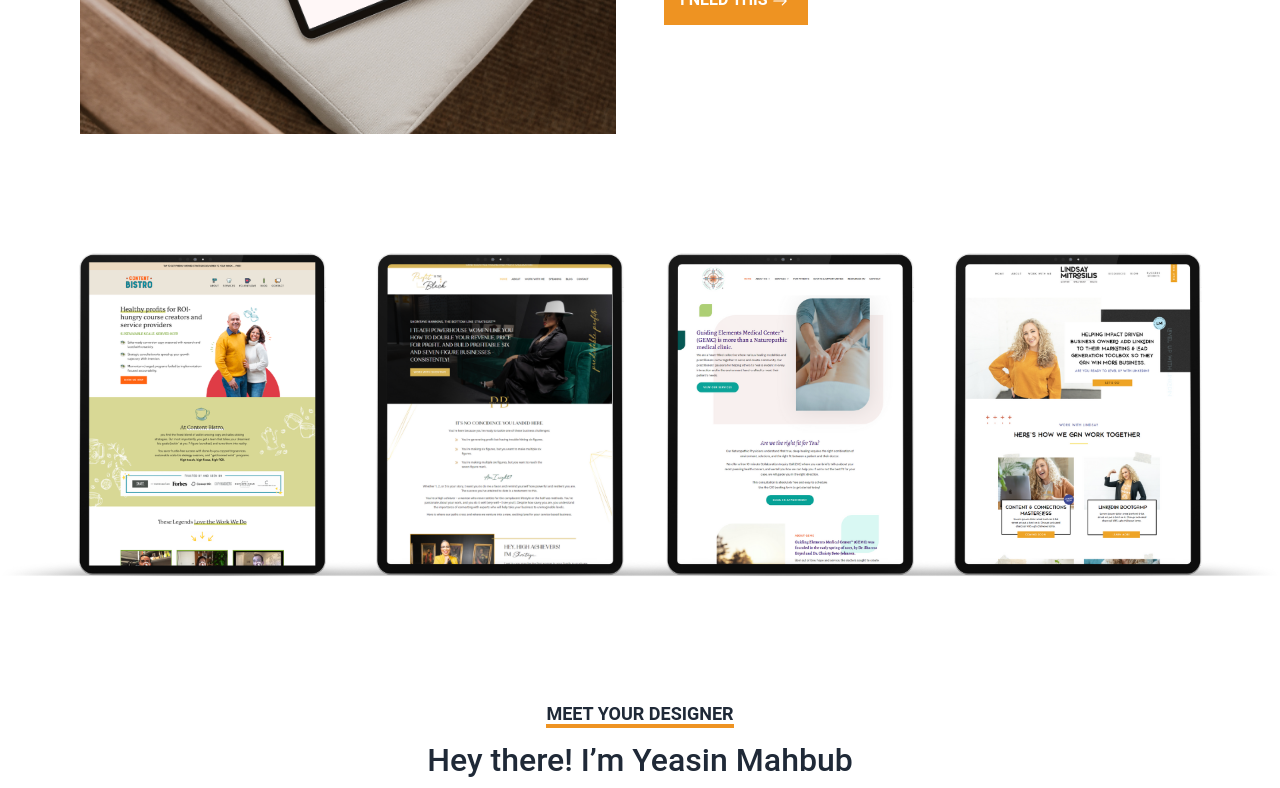
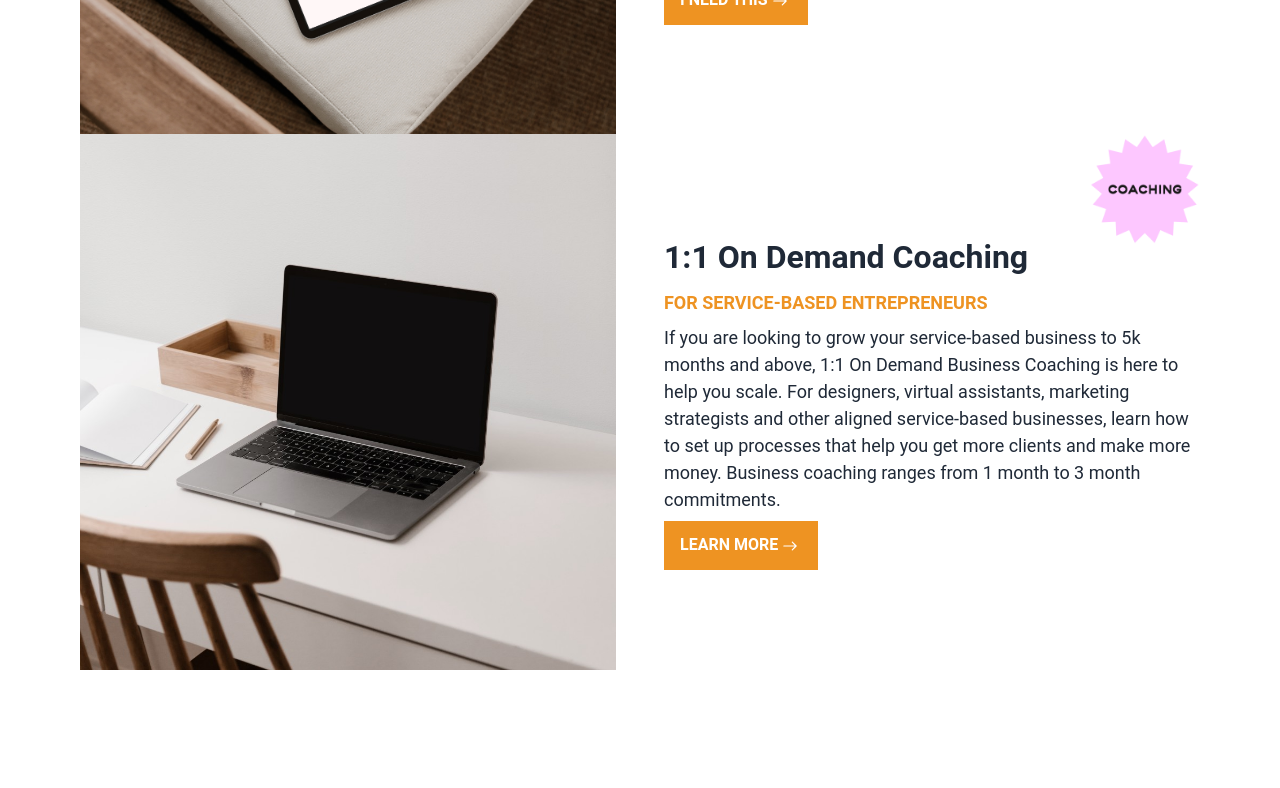
Before and after one commit to abdurrahmanrahat/agencyCope-client, a React (Vite) app: page / in a window 1280 px wide. Shown: the part 3720-4508 px from the top of the page. Built offline with nearby package versions, Linux system fonts and the light colour scheme.

Commit message:
demand section in home

```diff
--- /dev/null
+++ b/src/Pages/Home/Designers/Demand.jsx
@@ -0,0 +1,44 @@
+import { IoIosArrowRoundForward } from "react-icons/io";
+import DemandTop from "../../../assets/home/demand-top.png";
+import DemandHome from "../../../assets/home/demand.jpg";
+
+const Demand = () => {
+  return (
+    <div className="md:flex gap-12 md:mx-20">
+      {/* img div */}
+      <div className="md:w-1/2 mb-16 md:mb-0">
+        <img src={DemandHome} alt="" />
+      </div>
+      {/* content div */}
+      <div className="md:w-1/2 relative flex justify-center ">
+        {/* content */}
+        <div className="text-[18px] flex flex-col justify-center gap-y-2">
+          <h2 className="text-[32px] font-semibold">1:1 On Demand Coaching</h2>
+          <h4 className="font-bold  text-[#EE9322]">
+            FOR SERVICE-BASED ENTREPRENEURS
+          </h4>
+          <p>
+            If you are looking to grow your service-based business to 5k months
+            and above, 1:1 On Demand Business Coaching is here to help you
+            scale. For designers, virtual assistants, marketing strategists and
+            other aligned service-based businesses, learn how to set up
+            processes that help you get more clients and make more money.
+            Business coaching ranges from 1 month to 3 month commitments.
+          </p>
+          <div>
+            <button className="bg-[#EE9322] text-white text-[16px] px-[16px] py-[12px] font-semibold">
+              LEARN MORE
+              <IoIosArrowRoundForward className="inline-block text-[24px]" />
+            </button>
+          </div>
+        </div>
+        {/* img for positioning */}
+        <div className="absolute -top-28 right-0 md:top-0 md:right-0">
+          <img src={DemandTop} alt="" className="w-[110px]" />
+        </div>
+      </div>
+    </div>
+  );
+};
+
+export default Demand;
--- a/src/Pages/Home/Designers/Designers.jsx
+++ b/src/Pages/Home/Designers/Designers.jsx
@@ -1,3 +1,4 @@
+import Demand from "./Demand";
 import Web from "./Web";
 
 const Designers = () => {
@@ -16,8 +17,11 @@ const Designers = () => {
 
       {/* all lists */}
       <div className="mt-20">
-        {/* web */}
+        {/* first: web */}
         <Web></Web>
+
+        {/* third: demand */}
+        <Demand></Demand>
       </div>
     </div>
   );
```
Also changed, not shown: src/assets/home/demand-top.png (added), src/assets/home/demand.jpg (added).
